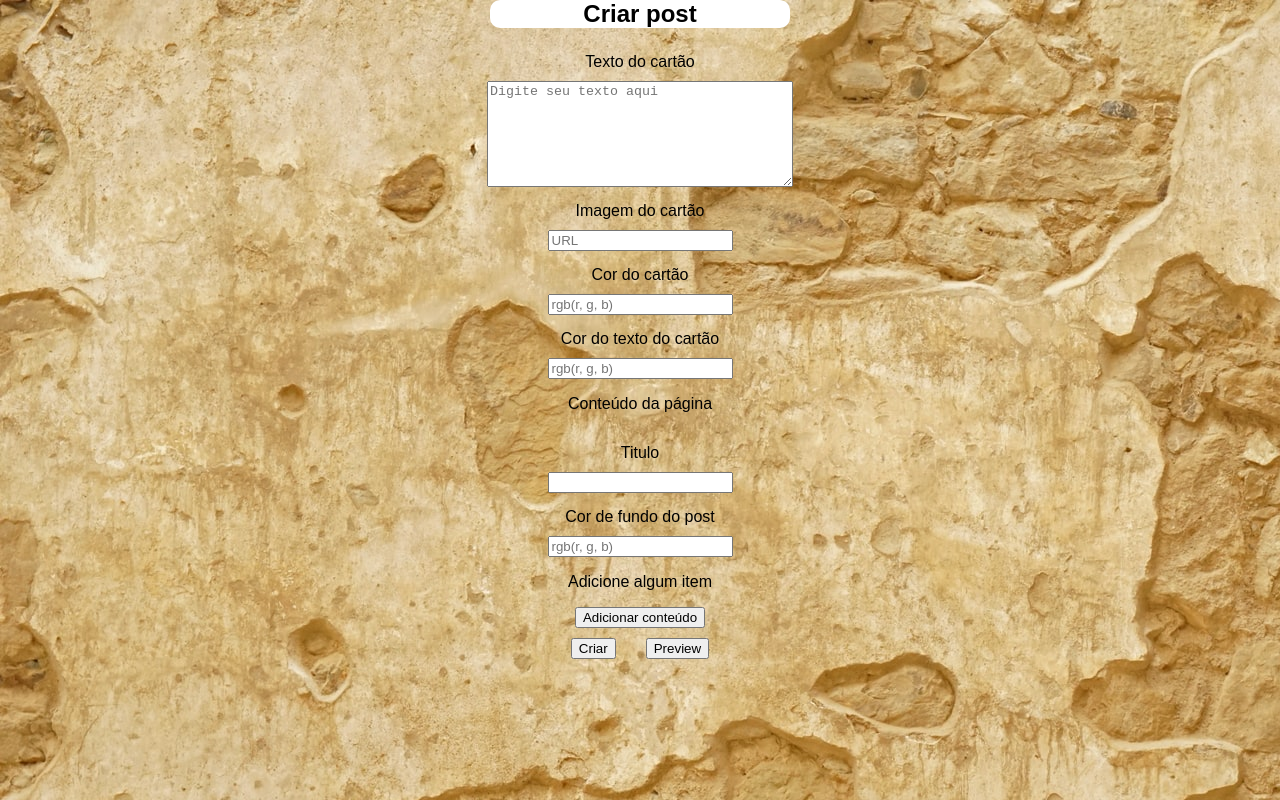
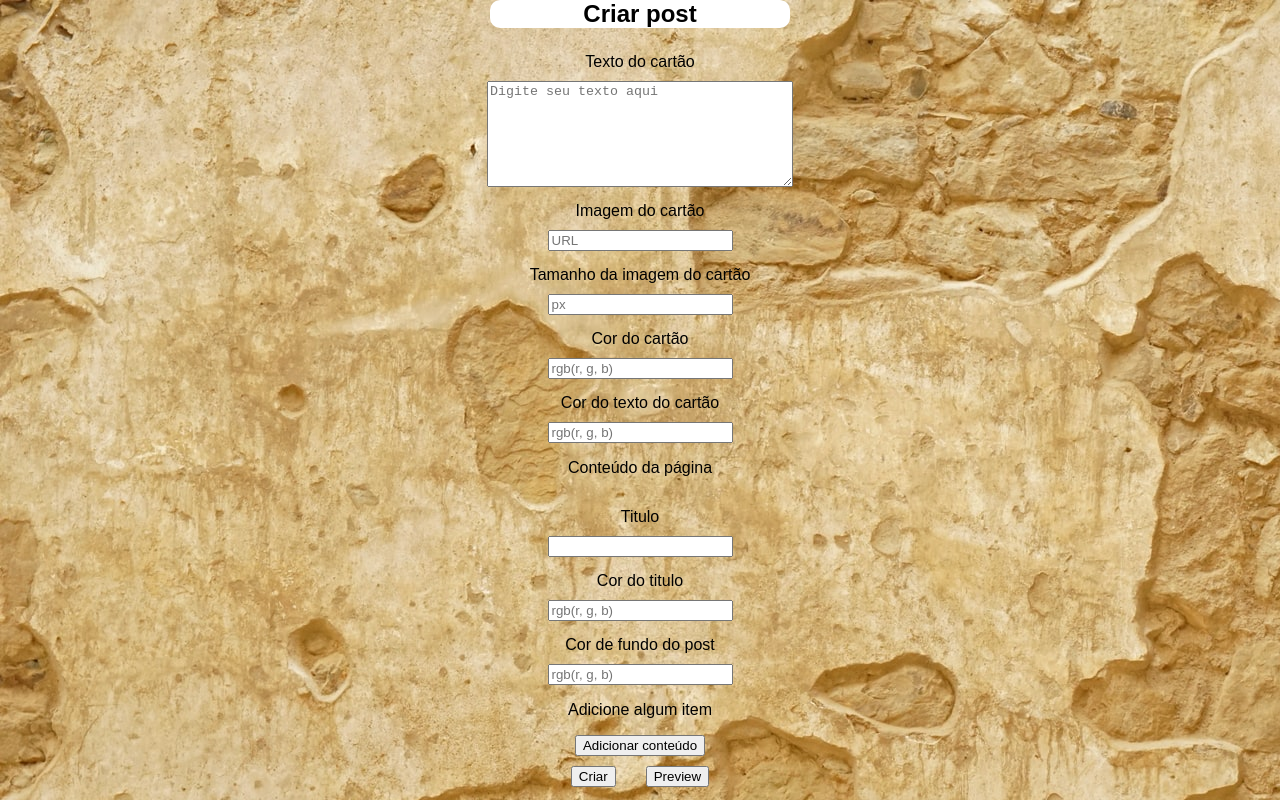
Before and after one commit to vitor-rc1/Blog-do-Bahia, a React (Create React App) app in the folder web/blog-bahia-react/: page /post/new in a window 1280 px wide. Built offline with nearby package versions, Linux system fonts and the light colour scheme.

Commit message:
Inserçao de campos para cores do titulo e dos textos de ref

```diff
--- a/web/blog-bahia-react/src/components/Card.jsx
+++ b/web/blog-bahia-react/src/components/Card.jsx
@@ -10,7 +10,7 @@ class Card extends React.Component {
     this.state = {...props.cardContent }
   }
   render() {
-    const { id, cardImg, cardText, cardColor, cardTextColor, title} = this.state;
+    const { id, cardImg, cardText, cardColor, cardTextColor, title, cardImgWidth} = this.state;
     return(
       <Link
         className="card"
@@ -19,7 +19,7 @@ class Card extends React.Component {
       >
         {title ? <h2 className="card-title"> {title} </h2> : ''}
         {cardText ? <p className="card-text">{cardText}</p> : ''}
-        {cardImg ? <img src={cardImg} alt="example" className="card-img"/> : ''}
+        {cardImg ? <img src={cardImg} alt="example" className="card-img" style={{width:`${cardImgWidth}px`}} /> : ''}
       </Link>
     );
   }
--- a/web/blog-bahia-react/src/components/PostComponents/PostAudio.jsx
+++ b/web/blog-bahia-react/src/components/PostComponents/PostAudio.jsx
@@ -12,9 +12,9 @@ class PostAudio extends React.Component {
     )
   }
   render() {
-    const { url, text } = this.props.params;
+    const { url, text, colorText } = this.props.params;
     return (
-      <div className="post-audio-component">
+      <div className="post-audio-component" style={{color:`${colorText}`}}>
         <audio controls
           className="post-audio-component-audio"
         >
--- a/web/blog-bahia-react/src/components/PostComponents/PostImage.jsx
+++ b/web/blog-bahia-react/src/components/PostComponents/PostImage.jsx
@@ -12,9 +12,9 @@ class PostImage extends React.Component {
     )
   }
   render() {
-    const { url, text, width, height } = this.props.params;
+    const { url, text, width, height, colorText } = this.props.params;
     return (
-      <div className="post-image-component">
+      <div className="post-image-component" style={{color:`${colorText}`}}>
         <img
           src={url}
           alt={text}
--- a/web/blog-bahia-react/src/components/PostComponents/PostVideo.jsx
+++ b/web/blog-bahia-react/src/components/PostComponents/PostVideo.jsx
@@ -12,9 +12,9 @@ class PostVideo extends React.Component {
     )
   }
   render() {
-    const { url, text, width, height } = this.props.params;
+    const { url, text, width, height, colorText } = this.props.params;
     return (
-      <div className="post-video-component">
+      <div className="post-video-component" style={{color:`${colorText}`}}>
         <iframe
           src={ url }
           title= { url }
--- a/web/blog-bahia-react/src/components/PostContent.jsx
+++ b/web/blog-bahia-react/src/components/PostContent.jsx
@@ -20,13 +20,13 @@ class PostContent extends React.Component {
   }
 
   render() {
-    const { title, postItems, colorPage } = this.state;
+    const { title, postItems, colorPage, titleColor } = this.state;
     return (
       <div
         className="post"
         style={{ backgroundColor: `${colorPage}`}}
       >
-        <h2 className="post-title">{title}</h2>
+        <h2 className="post-title" style={{ color: `${titleColor}`}}>{title}</h2>
         <div className="post-content">
           <div className="post-left">
             {postItems.map((item, index) => {
--- a/web/blog-bahia-react/src/components/PostForm.css
+++ b/web/blog-bahia-react/src/components/PostForm.css
@@ -58,8 +58,11 @@ button {
   width: 60px;
 }
 
-
 .items-page {
   display: flex;
   flex-direction: column;
 }
+
+.buttons {
+  margin-bottom: 10px;
+}
--- a/web/blog-bahia-react/src/components/PostForm.jsx
+++ b/web/blog-bahia-react/src/components/PostForm.jsx
@@ -65,7 +65,17 @@ class PostForm extends React.Component {
 
   render() {
     const items = this.state.postItems;
-    const { cardText, cardImg, cardColor, cardTextColor, title, postItems, colorPage, preview } = this.state
+    const {
+      cardText,
+      cardImg,
+      cardColor,
+      cardTextColor,
+      title,
+      postItems,
+      colorPage,
+      preview,
+      titleColor,
+      cardImgWidth } = this.state
     return (
       <div>
         <form>
@@ -89,6 +99,16 @@ class PostForm extends React.Component {
                 name="cardImg"
                 onChange={({ target: { name, value } }) => this.updatePost(name, value)}
                 value={cardImg}
+              />
+
+              <label htmlFor="card-img">Tamanho da imagem do cartão</label>
+              <input
+                type="text"
+                id="card-img-width"
+                placeholder="px"
+                name="cardImgWidth"
+                onChange={({ target: { name, value } }) => this.updatePost(name, value)}
+                value={cardImgWidth}
               />
 
               <label htmlFor="card-color">Cor do cartão</label>
@@ -123,6 +143,15 @@ class PostForm extends React.Component {
                   value={title}
                 />
 
+                <label htmlFor="post-title-color">Cor do titulo</label>
+                <input
+                  type="text"
+                  id="post-title-color"
+                  placeholder="rgb(r, g, b)"
+                  name="titleColor"
+                  onChange={({ target: { name, value } }) => this.updatePost(name, value)}
+                  value={titleColor}
+                />
 
                 <label htmlFor="color-page">Cor de fundo do post</label>
                 <input
@@ -228,7 +257,6 @@ class PostForm extends React.Component {
 
                         <label
                           htmlFor={`item-color-text-${index}`}
-                          hidden={type !== 'text'}
                         >
                           Cor do texto
                           </label>
@@ -240,7 +268,6 @@ class PostForm extends React.Component {
                           name="colorText"
                           onChange={({ target: { name, value } }) => this.updateItemsState(index, name, value)}
                           value={colorText}
-                          hidden={type !== 'text'}
                         />
 
                         <label
--- a/web/blog-bahia-react/src/pages/Home.jsx
+++ b/web/blog-bahia-react/src/pages/Home.jsx
@@ -8,6 +8,10 @@ import exampleImg from '../images/img1.jpg'
 
 
 class Home extends React.Component {
+  constructor() {
+    super();
+    this.state = {posts: []}
+  }
   render() {
     const cardExample = {
       cardImg: exampleImg,
@@ -20,11 +24,6 @@ class Home extends React.Component {
         <Header />
         <div className="cards">
           <Card cardContent={ cardExample } />
-          <Card cardContent={ cardExample } />
-          <Card />
-          <Card />
-          <Card />
-          <Card />
         </div>
       </div>
     );
--- a/web/blog-bahia-react/src/pages/NewPost.jsx
+++ b/web/blog-bahia-react/src/pages/NewPost.jsx
@@ -10,6 +10,7 @@ class NewPost extends React.Component {
   }
 
   async handleSubmit(post) {
+    console.log(post)
     const URL = 'http://localhost:3001/create';
     await fetch(URL, {
       method: 'POST',
```
Also changed, not shown: 1 other file (tests, documents, lock files or other folders).
